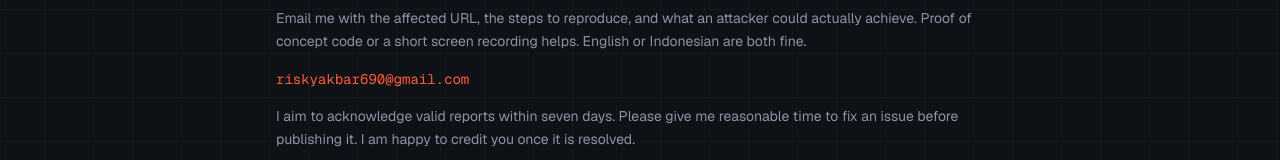
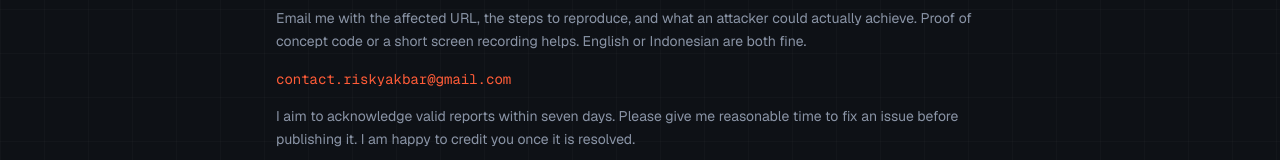
Before and after one commit to riskyakbar15/whoami-koktegesih, a Next.js app: page /security-policy in a window 1280 px wide. Shown: the part 1267-1427 px from the top of the page. Built offline with nearby package versions, Linux system fonts and the light colour scheme.

Commit message:
fix: update contact email address

```diff
--- a/app/data/portfolio.ts
+++ b/app/data/portfolio.ts
@@ -22,8 +22,8 @@ export type Social = {
 export const socials: Social[] = [
   {
     label: "Email",
-    value: "riskyakbar690@gmail.com",
-    href: "mailto:riskyakbar690@gmail.com",
+    value: "contact.riskyakbar@gmail.com",
+    href: "mailto:contact.riskyakbar@gmail.com",
     icon: "email",
   },
   {
```
